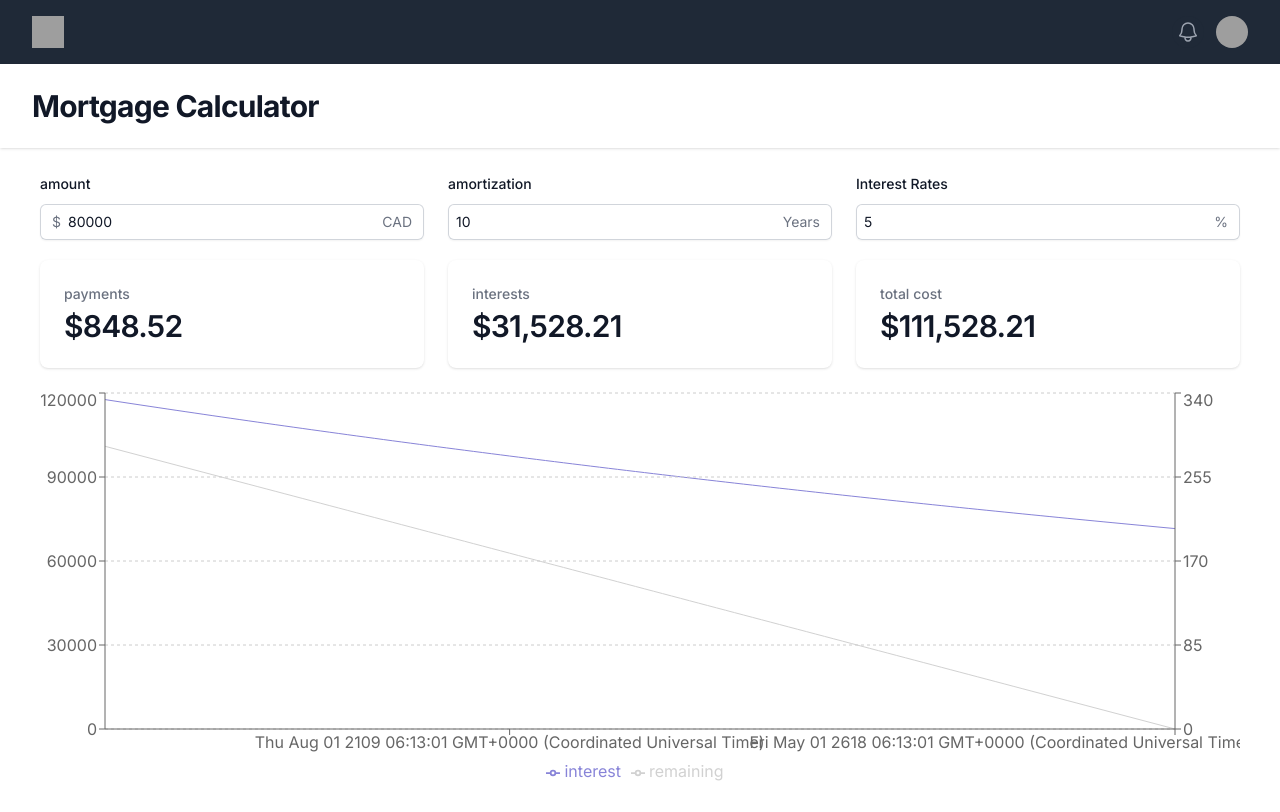
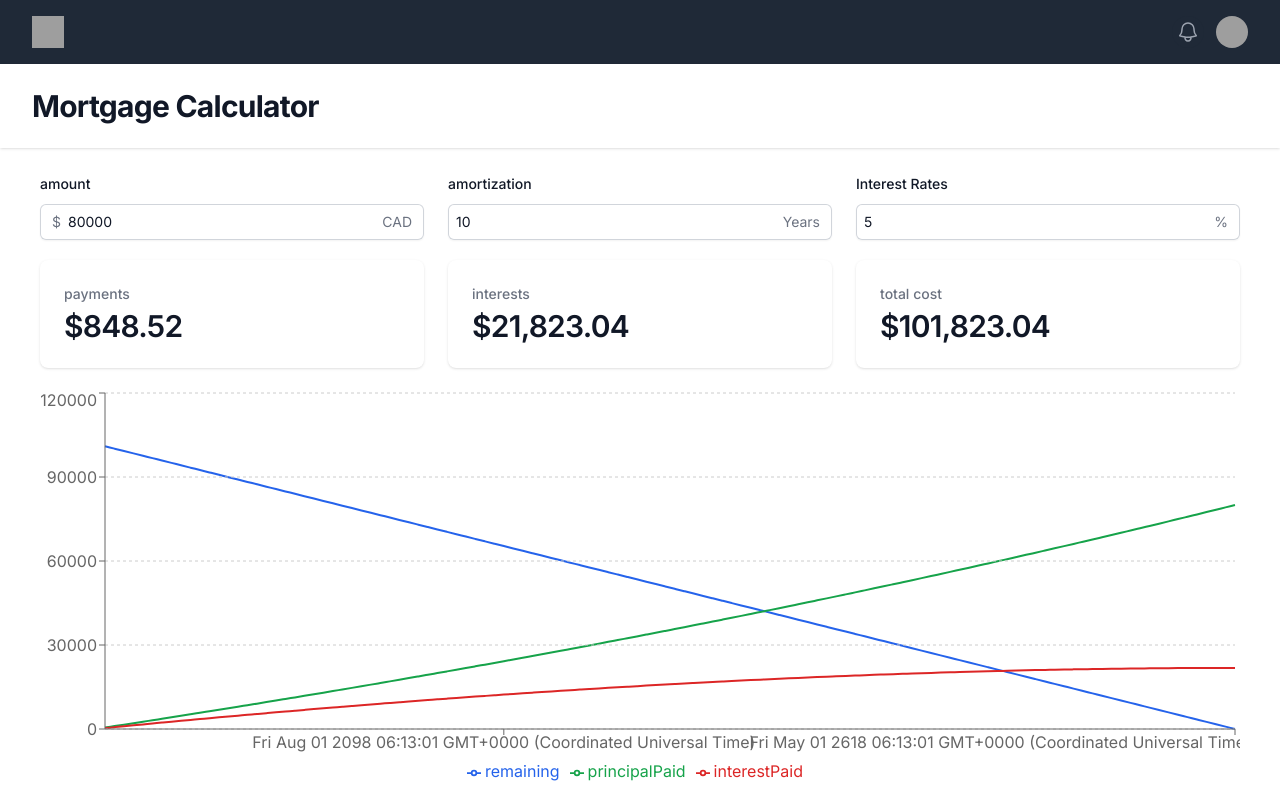
Before and after one commit to alexjoybc/realtor, a Next.js app in the folder src/realtor/: page / in a window 1280 px wide. Built offline with nearby package versions, Linux system fonts and the light colour scheme; grey boxes are pictures that could not be loaded.

Commit message:
fix calculs

```diff
--- a/src/realtor/src/app/page.js
+++ b/src/realtor/src/app/page.js
@@ -67,27 +67,33 @@ export default function Home() {
     const map = [];
     const date = new Date();
     let remaining = monthlyPayment * length;
-    let totalInterest = 0;
+    let interestPaid = 0;
+    let principalPaid = 0;
     let leftToPay = config.principal;
 
     for (let i = 0; i < length; i++) {
 
       let interest = leftToPay * periodInterest;
-      leftToPay = leftToPay - interest;
+      interestPaid += interest;
+
+      principalPaid = principalPaid + (monthlyPayment - interest);
+
+      leftToPay = leftToPay - (monthlyPayment - interest);
+
       remaining = remaining - monthlyPayment;
-      totalInterest += interest;
 
       map.push({
         "date": new Date(date.setMonth(date.getMonth() + i)),
         "value": monthlyPayment,
         "remaining": Math.round(remaining * 100) / 100,
-        "interest": Math.round(interest * 100) / 100
+        "interestPaid": Math.round(interestPaid * 100) / 100,
+        "principalPaid": Math.round(principalPaid * 100) / 100
       });
 
     }
 
-    mortgageStat.push({ name: "interests", value: totalInterest });
-    let totalCost = totalInterest + config.principal;
+    mortgageStat.push({ name: "interests", value: interestPaid });
+    let totalCost = interestPaid + config.principal;
     mortgageStat.push({ name: "total cost", value: totalCost });
     setMortgageStat(mortgageStat);
 
@@ -240,12 +246,12 @@ export default function Home() {
         <div className="mt-5 mx-2 grid grid-cols-1">
           <ResponsiveContainer width="100%" height={400}>
             <LineChart data={paymentSchedule}>
-              <Line yAxisId="right" type="monotone" dataKey="interest" stroke="#8884d8" dot={false} />
-              <Line yAxisId="left" type="monotone" dataKey="remaining" stroke="#d1d1d1" dot={false} />
+              <Line type="monotone" dataKey="remaining" stroke="#2563eb" dot={false} strokeWidth={2} />
+              <Line type="monotone" dataKey="principalPaid" stroke="#16a34a" dot={false} strokeWidth={2}/>
+              <Line type="monotone" dataKey="interestPaid" stroke="#dc2626" dot={false} strokeWidth={2}/>
               <CartesianGrid stroke="#ccc" strokeDasharray="3 3" vertical={false} />
               <XAxis dataKey="date" />
-              <YAxis yAxisId="left" />
-              <YAxis yAxisId="right" orientation="right" />
+              <YAxis />
               <Legend />
               <Tooltip />
             </LineChart>
```
